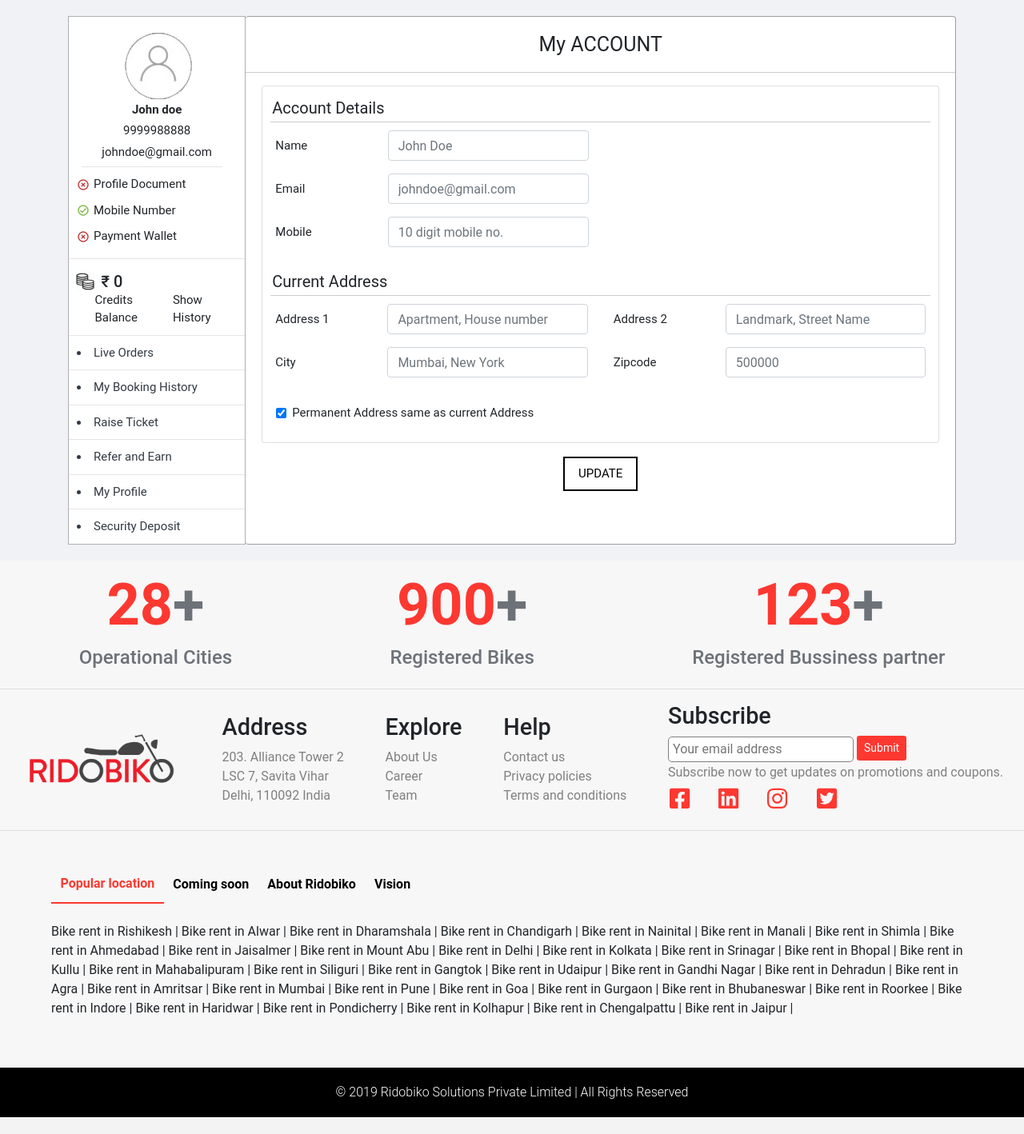
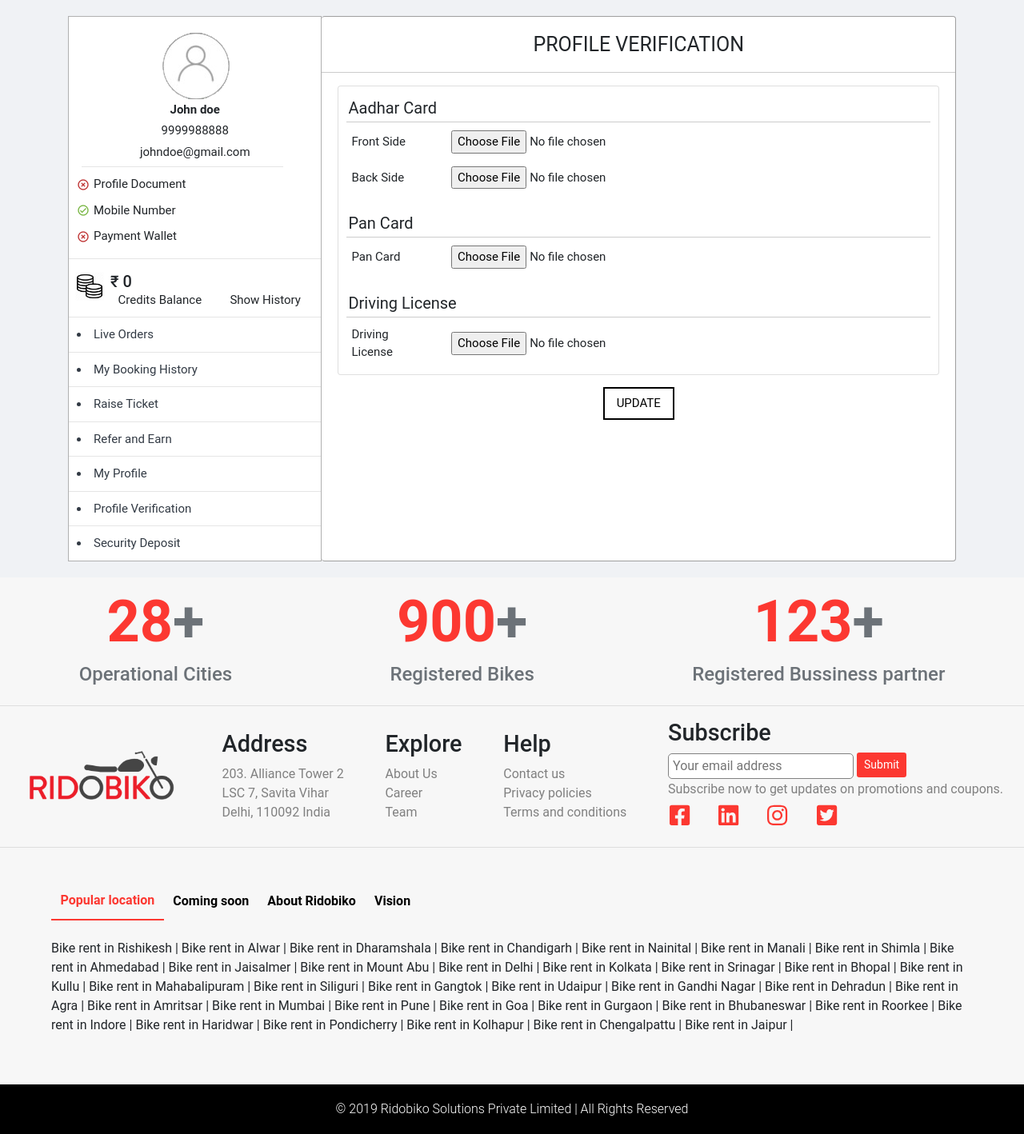
Before and after one commit to KUSUM24/RidoBiko_Clone, a PHP site: page /dashboard-main.php in a window 1280 px wide. Shown: the part 63-1481 px from the top of the page at 80% size. Before the commit the page ends 1460 px from the top, so only its background shows below. Run offline with PHP 8.4, Linux system fonts and the light colour scheme.

Commit message:
profile verification section added

```diff
--- a/css/dashboard.css
+++ b/css/dashboard.css
@@ -4,7 +4,7 @@
   font-size: 15px;
 }
 .left-body {
-  width: 25%;
+  width: 40%;
   border: 1px solid rgba(0, 0, 0, 0.308);
   background-color: white;
 }
@@ -72,12 +72,18 @@
 .card-body {
   padding-top: 1rem;
 }
+.card-body label {
+  margin: 0% !important;
+}
 .heading {
   padding: 1rem 0%;
   display: flex;
   font-size: 25px;
   justify-content: center;
   border-bottom: 1px solid #ccc;
+}
+.account-main {
+  display: flex;
 }
 .account-form--heading {
   font-size: 20px;
@@ -99,3 +105,6 @@
   padding: 1% 2%;
   margin-top: 2%;
 }
+.verify-main {
+  display: flex;
+}
--- a/dashboard-page.php
+++ b/dashboard-page.php
@@ -42,22 +42,23 @@
       <!-- <hr class="balance-hr" /> -->
     </div>
     <div class="section-navbar">
-      <li class="item">Live Orders</li>
-      <li class="item">My Booking History</li>
-      <li class="item">Raise Ticket</li>
-      <li class="item">Refer and Earn</li>
-      <li class="item">My Profile</li>
-      <li class="item">Security Deposit</li>
+      <li class="item" onclick="getRightSection('')">Live Orders</li>
+      <li class="item" onclick="getRightSection('')">My Booking History</li>
+      <li class="item" onclick="getRightSection('')">Raise Ticket</li>
+      <li class="item" onclick="getRightSection('')">Refer and Earn</li>
+      <li class="item" onclick="getRightSection('account-main')">My Profile</li>
+      <li class="item" onclick="getRightSection('verify-main')">Profile Verification</li>
+      <li class="item" onclick="getRightSection('')">Security Deposit</li>
     </div>
   </div>
-  <!-- <div class="d-flex flex-column"> -->
-    <div class="right-body card w-100">
-      <div class="heading">My ACCOUNT</div>
+  <div class="right-body card w-100">
+    <div class="account-main flex-column h-100" style="display:none" id="account-main">
+      <div class="heading">MY PROFILE</div>
       <div class="card-body">
         <div class="account-form card">
           <div class="account-form--heading">Account Details</div>
           <div class="row form-group px-3 align-items-center">
-            <div class="col-sm-2 p-t5">Name</div>
+            <label class="col-sm-2 p-t5 m-0">Name</label>
             <div class="col-sm-4">
               <input
               class="form-control size-13"
@@ -68,7 +69,7 @@
             </div>
           </div>
           <div class="row form-group px-3 align-items-center">
-            <div class="col-sm-2 p-t5">Email</div>
+            <label class="col-sm-2 p-t5">Email</label>
             <div class="col-sm-4">
               <input
               class="form-control size-13"
@@ -79,7 +80,7 @@
             </div>
           </div>
           <div class="row form-group px-3 align-items-center">
-            <div class="col-sm-2 p-t5">Mobile</div>
+            <label class="col-sm-2 p-t5">Mobile</label>
             <div class="col-sm-4">
               <input
               class="form-control size-13"
@@ -92,7 +93,7 @@
           <div class="account-form--heading">Current Address</div>
           <div class="d-flex">
             <div class="row form-group px-3 align-items-center w-100">
-              <div class="col-sm-4 p-t5">Address 1</div>
+              <label class="col-sm-4 p-t5">Address 1</label>
               <div class="col-8">
                 <input
                 class="form-control size-13"
@@ -103,7 +104,7 @@
               </div>
             </div>
             <div class="row form-group px-3 align-items-center w-100">
-              <div class="col-sm-4 p-t5">Address 2</div>
+              <label class="col-sm-4 p-t5">Address 2</label>
               <div class="col-8">
                 <input
                 class="form-control size-13"
@@ -116,7 +117,7 @@
           </div>
           <div class="d-flex">
             <div class="row form-group px-3 align-items-center w-100">
-              <div class="col-sm-4 p-t5">City</div>
+              <label class="col-sm-4 p-t5">City</label>
               <div class="col-8">
                 <input
                 class="form-control size-13"
@@ -127,7 +128,7 @@
               </div>
             </div>
             <div class="row form-group px-3 align-items-center w-100">
-              <div class="col-sm-4 p-t5">Zipcode</div>
+              <label class="col-sm-4 p-t5">Zipcode</label>
               <div class="col-8">
                 <input
                 class="form-control size-13"
@@ -155,7 +156,7 @@
             <div class="account-form--heading">Permanent Address</div>
             <div class="d-flex">
               <div class="row form-group px-3 align-items-center w-100">
-                <div class="col-sm-4 p-t5">Address 1</div>
+                <label class="col-sm-4 p-t5">Address 1</label>
                 <div class="col-8">
                   <input
                   class="form-control size-13"
@@ -166,7 +167,7 @@
                 </div>
               </div>
               <div class="row form-group px-3 align-items-center w-100">
-                <div class="col-sm-4 p-t5">Address 2</div>
+                <label class="col-sm-4 p-t5">Address 2</label>
                 <div class="col-8">
                   <input
                   class="form-control size-13"
@@ -179,7 +180,7 @@
             </div>
             <div class="d-flex">
               <div class="row form-group px-3 align-items-center w-100">
-                <div class="col-sm-4 p-t5">City</div>
+                <label class="col-sm-4 p-t5">City</label>
                 <div class="col-8">
                   <input
                     class="form-control size-13"
@@ -190,7 +191,7 @@
                   </div>
               </div>
               <div class="row form-group px-3 align-items-center w-100">
-                <div class="col-sm-4 p-t5">Zipcode</div>
+                <label class="col-sm-4 p-t5">Zipcode</label>
                 <div class="col-8">
                   <input
                   class="form-control size-13"
@@ -208,7 +209,73 @@
         </div>
       </div>
     </div>
-  <!-- </div> -->
+    <div class="verify-main flex-column h-100" id="verify-main">
+      <div class="heading">PROFILE VERIFICATION</div>
+      <div class="card-body">
+        <div class="account-form card">
+          <div class="account-form--heading">Aadhar Card</div>
+          <div class="row form-group px-3 align-items-center">
+            <label class="col-sm-2 p-t5 m-0" for="aadhar-front">Front Side</label>
+            <div class="col-sm-4">
+              <input
+              class=" size-13"
+              name="aadhar-front"
+              id="aadhar-front"
+              accept=".png,.jpg,.jpeg"
+              placeholder="John Doe"
+              type="file"
+              />
+            </div>
+          </div>
+          <div class="row form-group px-3 align-items-center">
+            <label class="col-sm-2 p-t5 m-0" for="aadhar-back">Back Side</label>
+            <div class="col-sm-4">
+              <input
+              class=" size-13"
+              name="aadhar-back"
+              id="aadhar-back"
+              accept=".png,.jpg,.jpeg"
+              placeholder="John Doe"
+              type="file"
+              />
+            </div>
+          </div>
+          <div class="account-form--heading">Pan Card</div>
+          <div class="row form-group px-3 align-items-center">
+            <label class="col-sm-2 p-t5 m-0" for="pancard">Pan Card</label>
+            <div class="col-sm-4">
+              <input
+              class=" size-13"
+              name="pancard"
+              id="pancard"
+              accept=".png,.jpg,.jpeg"
+              placeholder="Pan Card"
+              type="file"
+              />
+            </div>
+          </div>
+          <div class="account-form--heading">Driving License</div>
+          <div class="row form-group px-3 align-items-center">
+            <label class="col-sm-2 p-t5 m-0" for="license">Driving License</label>
+            <div class="col-sm-4">
+              <input
+              class=" size-13"
+              name="license"
+              id="license"
+              accept=".png,.jpg,.jpeg"
+              placeholder="Driving License"
+              type="file"
+              />
+            </div>
+          </div>
+
+        </div>
+        <div class="submit-dashboard">
+          <button type="submit" class="submit-btn">UPDATE </button>
+        </div>
+      </div>
+    </div>
+  </div>
 </div>
 <script>
   const permanentAddress = () => {
```
